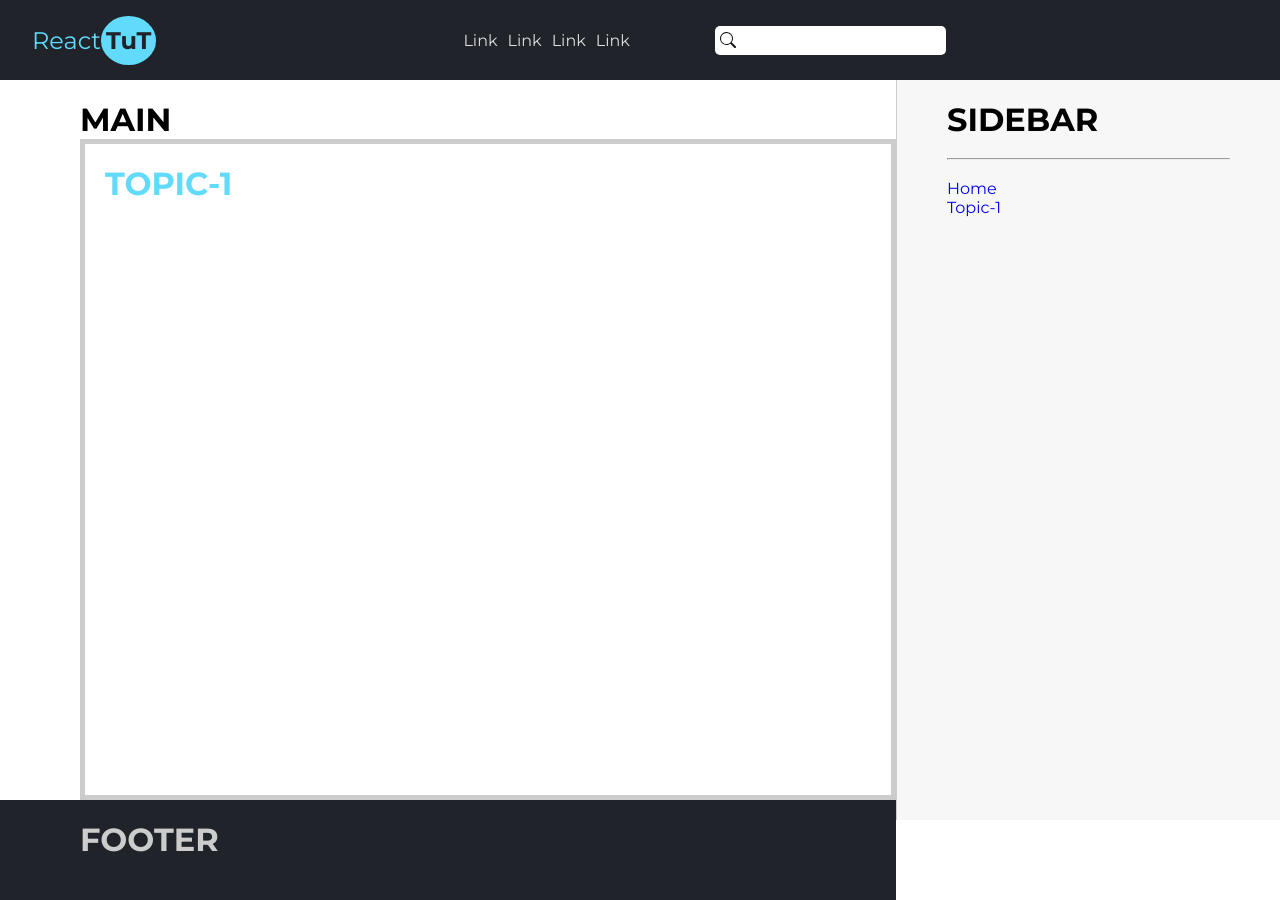
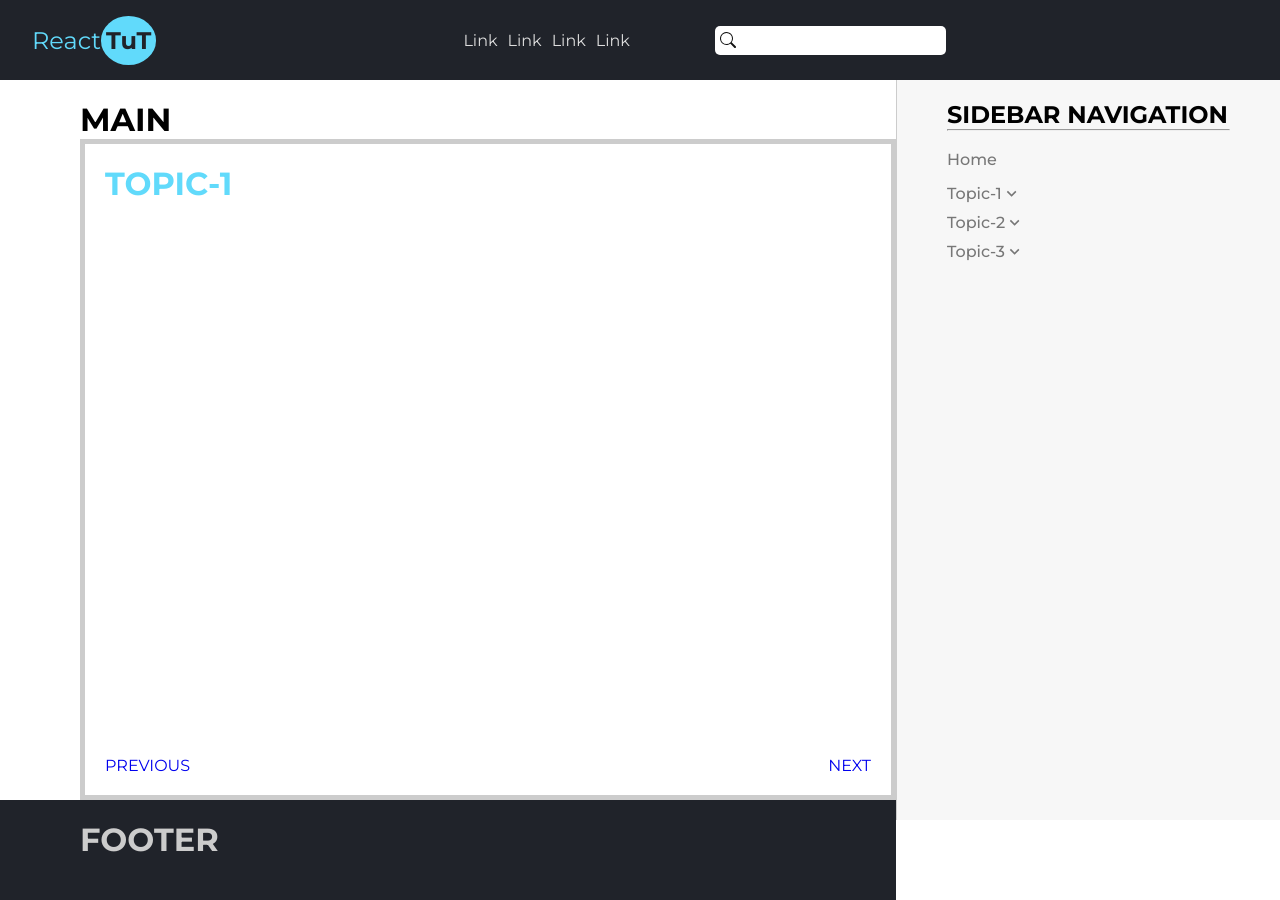
Before and after one commit to amarbessedik/react-tutorila-app, a React (Create React App) app: page /topic1 in a window 1280 px wide. Built offline with nearby package versions, Linux system fonts and the light colour scheme.

Commit message:
Topic controls added

```diff
--- a/src/App.js
+++ b/src/App.js
@@ -6,11 +6,29 @@ import Sidebar from "./components/Sidebar/Sidebar";
 import Topic from "./components/Topic/Topic";
 import "./index.css";
 
-const sections = [
-  {subtitle: "SECTION1"},
-  {subtitle: "SECTION2"},
-  {subtitle: "SECTION3"},
-  {subtitle: "SECTION4"},
+const sections1 = [
+  {subtitle: "SECTION1", url: 'section1'},
+  {subtitle: "SECTION2", url: 'section2'},
+  {subtitle: "SECTION3", url: 'section3'},
+  {subtitle: "SECTION4", url: 'section4'},
+];
+const sections2 = [
+  {subtitle: "SECTION1", url: 'section1'},
+  {subtitle: "SECTION2", url: 'section2'},
+  {subtitle: "SECTION3", url: 'section3'},
+  {subtitle: "SECTION4", url: 'section4'},
+];
+const sections3 = [
+  {subtitle: "SECTION1", url: 'section1'},
+  {subtitle: "SECTION2", url: 'section2'},
+  {subtitle: "SECTION3", url: 'section3'},
+  {subtitle: "SECTION4", url: 'section4'},
+];
+const sections4 = [
+  {subtitle: "SECTION1", url: 'section1'},
+  {subtitle: "SECTION2", url: 'section2'},
+  {subtitle: "SECTION3", url: 'section3'},
+  {subtitle: "SECTION4", url: 'section4'},
 ];
 
 const App = () => {
@@ -22,19 +40,19 @@ const App = () => {
           <Switch>
             <Route
               path="/topic1"
-              children={<Topic title="TOPIC-1" sections={sections} />}
+              children={<Topic title="TOPIC-1" sections={sections1} />}
             />
             <Route
               path="/topic2"
-              children={<Topic title="TOPIC-2" sections={sections} />}
+              children={<Topic title="TOPIC-2" sections={sections2} />}
             />
             <Route
               path="/topic3"
-              children={<Topic title="TOPIC-3" sections={sections} />}
+              children={<Topic title="TOPIC-3" sections={sections3} />}
             />
             <Route
               path="/topic4"
-              children={<Topic title="TOPIC-4" sections={sections} />}
+              children={<Topic title="TOPIC-4" sections={sections4} />}
             />
           </Switch>
         </Main>
--- a/src/components/Sidebar/NavigationLink.css
+++ b/src/components/Sidebar/NavigationLink.css
@@ -1,5 +1,9 @@
 .sub__navlinks{
     list-style: none;
+    background: #efefef;
+    margin-bottom: 15px;
+    padding: 5px;
+    border-radius: 5px;
 }
 .sub__navlink{
     color: rgb(133, 131, 131);
@@ -9,3 +13,15 @@
 .sub__navlink:hover{
   color: #333;
 }
+.arrow-icon{
+    font-size: 1.2rem!important;
+}
+.topic__navlink{
+    display: flex;
+    margin-bottom: 10px;
+    color: #777;
+    font-weight: 500;
+}
+.topic__navlink:hover{
+   color: #000;
+}
--- a/src/components/Sidebar/NavigationLink.js
+++ b/src/components/Sidebar/NavigationLink.js
@@ -1,5 +1,6 @@
 import React, { useState } from "react";
 import { Link } from "react-router-dom";
+import { MdKeyboardArrowDown, MdKeyboardArrowUp } from 'react-icons/md';
 import './NavigationLink.css';
 
 const NavigationLink = ({ topic, to, urls }) => {
@@ -11,8 +12,8 @@ const NavigationLink = ({ topic, to, urls }) => {
 
   return (
     <div className="topic__wrapper">
-      <Link onClick={toggle} className="sidebar__navlink" to={to}>
-        {topic}
+      <Link onClick={toggle} className="topic__navlink" to={to}>
+        {topic} {open? <MdKeyboardArrowUp className='arrow-icon'/>:<MdKeyboardArrowDown className='arrow-icon'/>}
       </Link>
       {open && (
         <ul className="sub__navlinks">
--- a/src/components/Sidebar/Sidebar.css
+++ b/src/components/Sidebar/Sidebar.css
@@ -9,3 +9,12 @@
     padding: 100px 50px;
     border-left: 1px solid#ccc;
 }
+.sidebar__navlink{
+    display: block;
+    margin-bottom: 15px;
+    color: #777;
+    font-weight: 500;
+}
+.sidebar__navlink:hover{
+   color: #000;
+}
--- a/src/components/Sidebar/Sidebar.js
+++ b/src/components/Sidebar/Sidebar.js
@@ -3,7 +3,7 @@ import { Link } from "react-router-dom";
 import NavigationLink from "./NavigationLink";
 import "./Sidebar.css";
 
-const urls = [
+const urls1 = [
     {
         id:'1',
         topic: 'Topic-1',
@@ -13,14 +13,54 @@ const urls = [
     {
         id:'2',
         topic: 'Topic-1',
-        title: 'Section-1',
+        title: 'Section-2',
         url: '/topic1/section2'
     },
     {
         id:'3',
         topic: 'Topic-1',
+        title: 'Section-3',
+        url: '/topic1/section3'
+    },
+];
+const urls2 = [
+    {
+        id:'1',
+        topic: 'Topic-2',
         title: 'Section-1',
-        url: '/topic1/section3'
+        url: '/topic2/section1'
+    },
+    {
+        id:'2',
+        topic: 'Topic-2',
+        title: 'Section-2',
+        url: '/topic2/section2'
+    },
+    {
+        id:'3',
+        topic: 'Topic-2',
+        title: 'Section-3',
+        url: '/topic2/section3'
+    },
+];
+const urls3 = [
+    {
+        id:'1',
+        topic: 'Topic-3',
+        title: 'Section-1',
+        url: '/topic3/section1'
+    },
+    {
+        id:'2',
+        topic: 'Topic-3',
+        title: 'Section-2',
+        url: '/topic3/section2'
+    },
+    {
+        id:'3',
+        topic: 'Topic-3',
+        title: 'Section-3',
+        url: '/topic3/section3'
     },
 ];
 
@@ -28,8 +68,7 @@ const Sidebar = () => {
 
   return (
     <div className="sidebar">
-      <h1>SIDEBAR</h1>
-      <br />
+      <h2>SIDEBAR NAVIGATION</h2>
       <hr />
       <br />
       <div className="sidebar__navlinks">
@@ -38,7 +77,9 @@ const Sidebar = () => {
             Home
           </Link>
         </div>
-        <NavigationLink topic='Topic-1' to='/topic1' urls={urls} />
+        <NavigationLink topic='Topic-1' to='/topic1' urls={urls1} />
+        <NavigationLink topic='Topic-2' to='/topic2' urls={urls2} />
+        <NavigationLink topic='Topic-3' to='/topic3' urls={urls3} />
       </div>
     </div>
   );
--- a/src/components/Topic/Topic.css
+++ b/src/components/Topic/Topic.css
@@ -2,7 +2,14 @@
     padding: 20px;
     border: 5px solid #ccc;
     flex: 1;
+    display: flex;
+    flex-direction: column;
+    justify-content: space-between;
 }
 .topic__container h1{
     color: #61DAFB;
 }
+.ctrl__container{
+    display: flex;
+    justify-content: space-between;
+}
--- a/src/components/Topic/Topic.js
+++ b/src/components/Topic/Topic.js
@@ -1,16 +1,34 @@
-import React from "react";
-import { Switch, Route, useRouteMatch } from "react-router-dom";
+import React, { useState } from "react";
+import { Switch, Route, Link, useRouteMatch } from "react-router-dom";
 import Section from "../Section/Section";
 import "./Topic.css";
 
 const Topic = (props) => {
   const { path,  } = useRouteMatch();
+  const {sections, title} = props;
+
+  const [section, setSection] = useState(0);
+
+  const prevSection = () =>{
+    if(section > 0){
+        setSection(section - 1);
+    }else{
+        setSection(0);
+    }
+  }
+  const nextSection = () =>{
+    if (section < sections.length - 1) {
+      setSection(section + 1);
+    }else{
+        setSection(sections.length - 1);
+    }
+  }
 
   return (
     <div className="topic__container">
-      <h1>{props.title}</h1>
+      <h1>{title}</h1>
       <Switch>
-        {props.sections.map((section, key) => (
+        {sections.map((section, key) => (
           <Route
             key={key}
             path={`${path}/${section.subtitle}`}
@@ -18,6 +36,14 @@ const Topic = (props) => {
           />
         ))}
       </Switch>
+      <div className="ctrl__container">
+        <div className="previous__ctrl" onClick={prevSection}>
+          <Link to={`${path}/${sections[section].url}`}>PREVIOUS</Link>
+        </div>
+        <div className="next__ctrl" onClick={nextSection}>
+          <Link to={`${path}/${sections[section].url}`}>NEXT</Link>
+        </div>
+      </div>
     </div>
   );
 };
```
Also changed, not shown: 1 other file (tests, documents, lock files or other folders).
